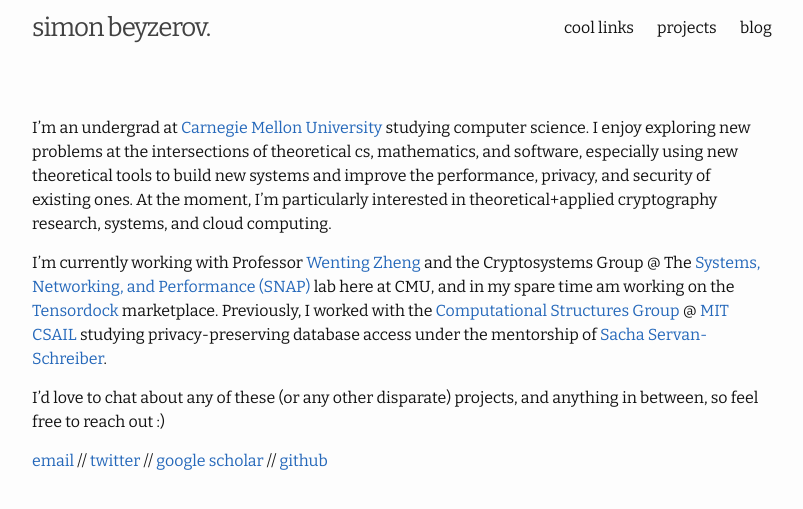
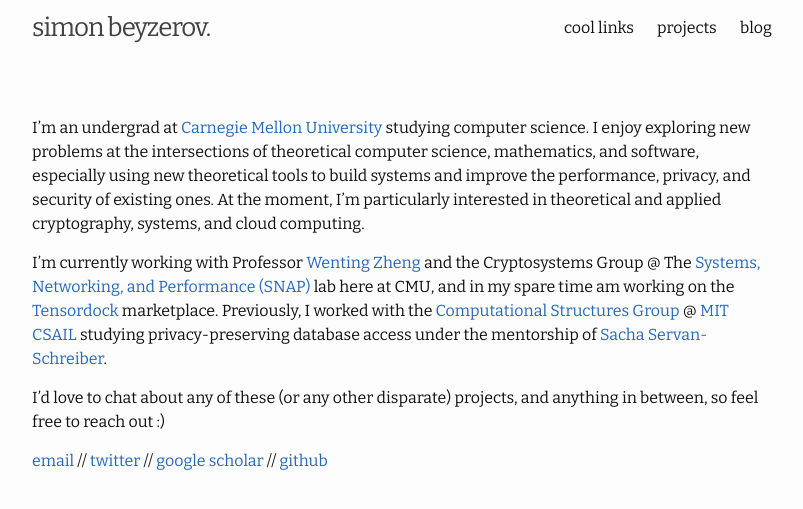
Before and after one commit to sim15/sim15.github.io, a Jekyll site: the page built from index.md, in a window 1280 px wide. Shown: the top 509 px of the page, without its empty margins (238-1041 px from the left). Built offline with Jekyll 4.4.1, drawn with Linux system fonts in a browser that asks for light colours; the list of posts is cut into pages by our own code.

Commit message:
Update index.md

```diff
--- a/index.md
+++ b/index.md
@@ -4,7 +4,8 @@
 permalink: /
 ---
 
-I'm an undergrad at [Carnegie Mellon University](https://www.cmu.edu/) studying computer science. I enjoy exploring new problems at the intersections of theoretical cs, mathematics, and software, especially using new theoretical tools to build new systems and improve the performance, privacy, and security of existing ones. At the moment, I'm particularly interested in theoretical+applied cryptography research, systems, and cloud computing.
+I'm an undergrad at [Carnegie Mellon University](https://www.cmu.edu/) studying computer science. I enjoy exploring new problems at the intersections of theoretical computer science, mathematics, and software, especially using new theoretical tools to build systems and improve the performance, privacy, and security of existing ones.
+At the moment, I'm particularly interested in theoretical and applied cryptography, systems, and cloud computing.
 
 I'm currently working with Professor [Wenting Zheng](https://wzheng.github.io/) and the Cryptosystems Group @ The [Systems, Networking, and Performance (SNAP)](https://snap.cs.cmu.edu/) lab here at CMU, and in my spare time am working on the [Tensordock](https://tensordock.com/) marketplace.
 Previously, I worked with the [Computational Structures Group](https://www.csail.mit.edu/research/computation-structures-group) @ [MIT CSAIL](https://www.csail.mit.edu/) studying privacy-preserving database access under the mentorship of [Sacha Servan-Schreiber](http://sachaservanschreiber.com/).
```
